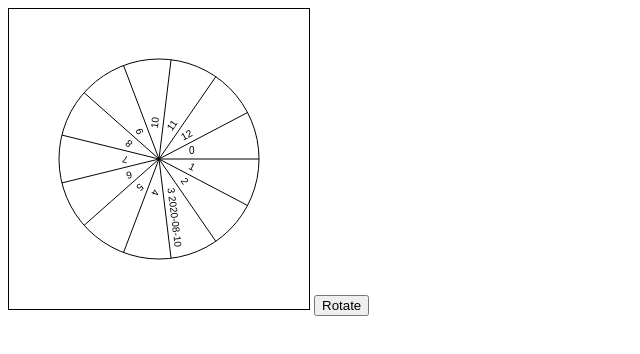
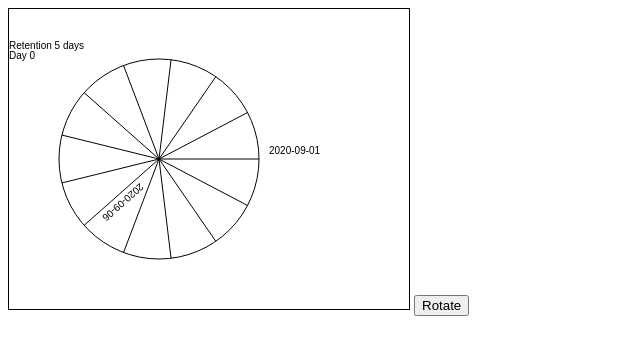
Before and after one commit to simonjduff/rotatingBuffer, a plain HTML site: page index.html in a window 1280 px wide. Shown: the whole page, without its empty margins (0-640 px from the left). Drawn offline with Linux system fonts and the light colour scheme.

Commit message:
Added detail

```diff
--- a/index.html
+++ b/index.html
@@ -9,8 +9,9 @@
     </style>
   </head>
   <body onload="init();">
-    <canvas id="canvas" width="300" height="300"></canvas>
+    <canvas id="canvas" width="400" height="300"></canvas>
 
     <button onClick="rotate();">Rotate</button>
+    <!-- <button onClick="addItem();">Add item</button> -->
   </body>
 </html>
--- a/script.js
+++ b/script.js
@@ -2,6 +2,7 @@ const _sliceCount = 13;
 const sliceAngle = (2 * Math.PI) / _sliceCount;
 const _textOffset = {x: 30, y: -5};
 var _rotateCount = 0;
+const _retention = 5; // retention partitions
 
 async function drawDial(ctx) {
         ctx.beginPath();
@@ -10,12 +11,6 @@ async function drawDial(ctx) {
         ctx.moveTo(0,0);
 
         for (var i=0;i<_sliceCount;i++){
-            var text = i.toString();
-            if (i == 3){
-                text = i + ' 2020-08-10';
-            }
-
-            ctx.fillText(text, _textOffset.x, _textOffset.y);
             ctx.rotate(sliceAngle);
             ctx.moveTo(0,0);
             ctx.lineTo(100,0);
@@ -24,24 +19,21 @@ async function drawDial(ctx) {
         ctx.translate(-150,-150);
 
         ctx.stroke();
+        ctx.resetTransform();
+        addItem();
 }
 
 function init(){
-    var canvas = document.getElementById('canvas');
-    if (canvas.getContext) {
-        var ctx = canvas.getContext('2d');
+    var ctx = getContext();
     drawLabels(ctx);
     drawDial(ctx);
 }
-}
 
 function rotate(){
-    var canvas = document.getElementById('canvas');
-    if (canvas.getContext) {
-        var ctx = canvas.getContext('2d');
+    var ctx = getContext();
     _rotateCount++;
+    ctx.clearRect(0,0,400,300);
     drawLabels(ctx);
-        ctx.clearRect(0,0,300,300);
     ctx.translate(150, 150);
     console.log('rotate');
     ctx.rotate(sliceAngle * -1 * _rotateCount);
@@ -49,8 +41,30 @@ function rotate(){
     drawDial(ctx);
     ctx.resetTransform();
 }
+
+function drawLabels(ctx){
+    ctx.fillText(`Retention ${_retention} days`, 0, 40);
+    ctx.fillText(`Day ${_rotateCount}`, 0, 50);
+    ctx.translate(150, 150);
+    ctx.fillText(`2020-09-0${_rotateCount + 1}`, 110, -5);
+    ctx.translate(-150,-150);
 }
 
-function drawLabels(ctx){
-    ctx.fillText('NOW', 120, 0);
+function addItem(ctx){
+    var ctx = getContext();
+    ctx.translate(150, 150);
+    console.log(`${_retention} - ${_rotateCount} = ${_retention - _rotateCount}`);
+    var angle = sliceAngle * (_retention - _rotateCount);
+    ctx.rotate(angle);
+    ctx.fillText(`2020-09-0${_retention + 1}`, _textOffset.x, _textOffset.y);
+    ctx.resetTransform();
 }
+
+function getContext(){
+    var canvas = document.getElementById('canvas');
+    if (canvas.getContext) {
+        var ctx = canvas.getContext('2d');
+        return ctx;
+    }
+    throw 'Failed to get 2d context';
+}
```
Lines whose indentation alone changed are shown as unchanged.
